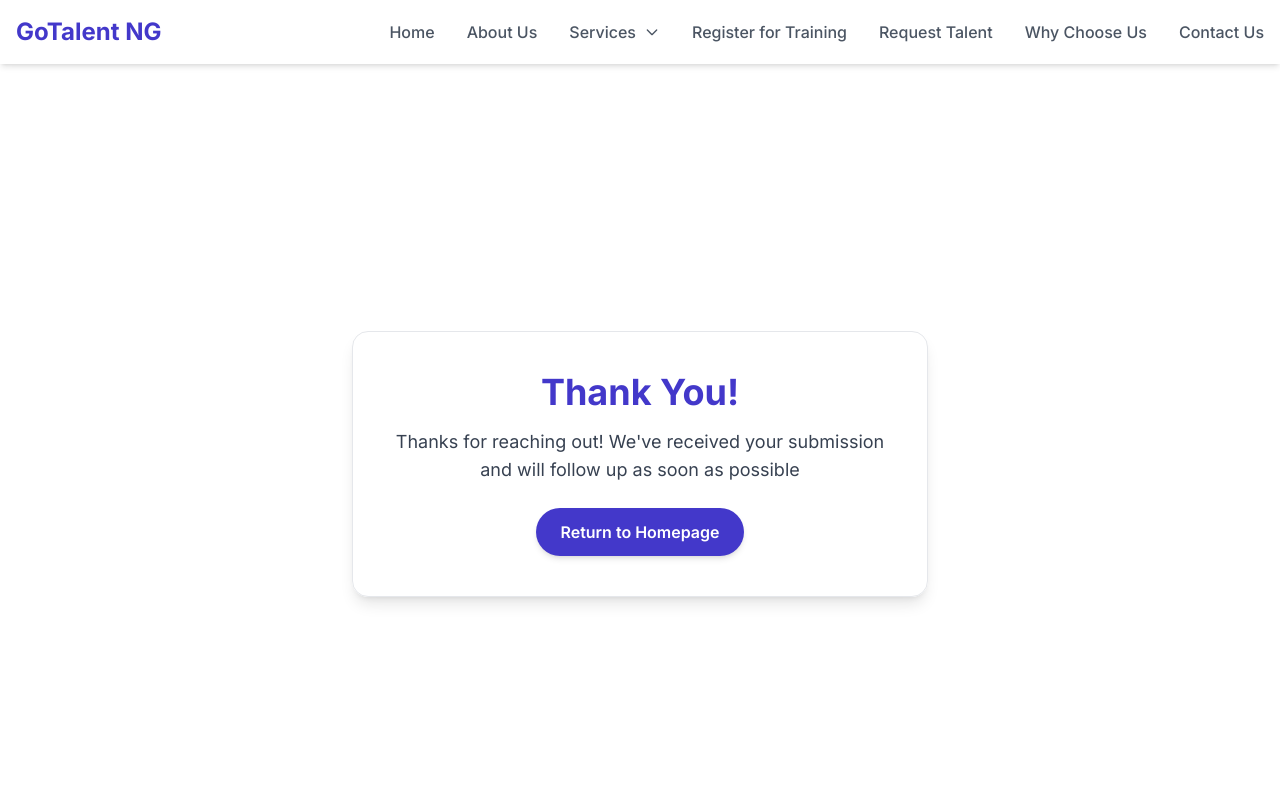
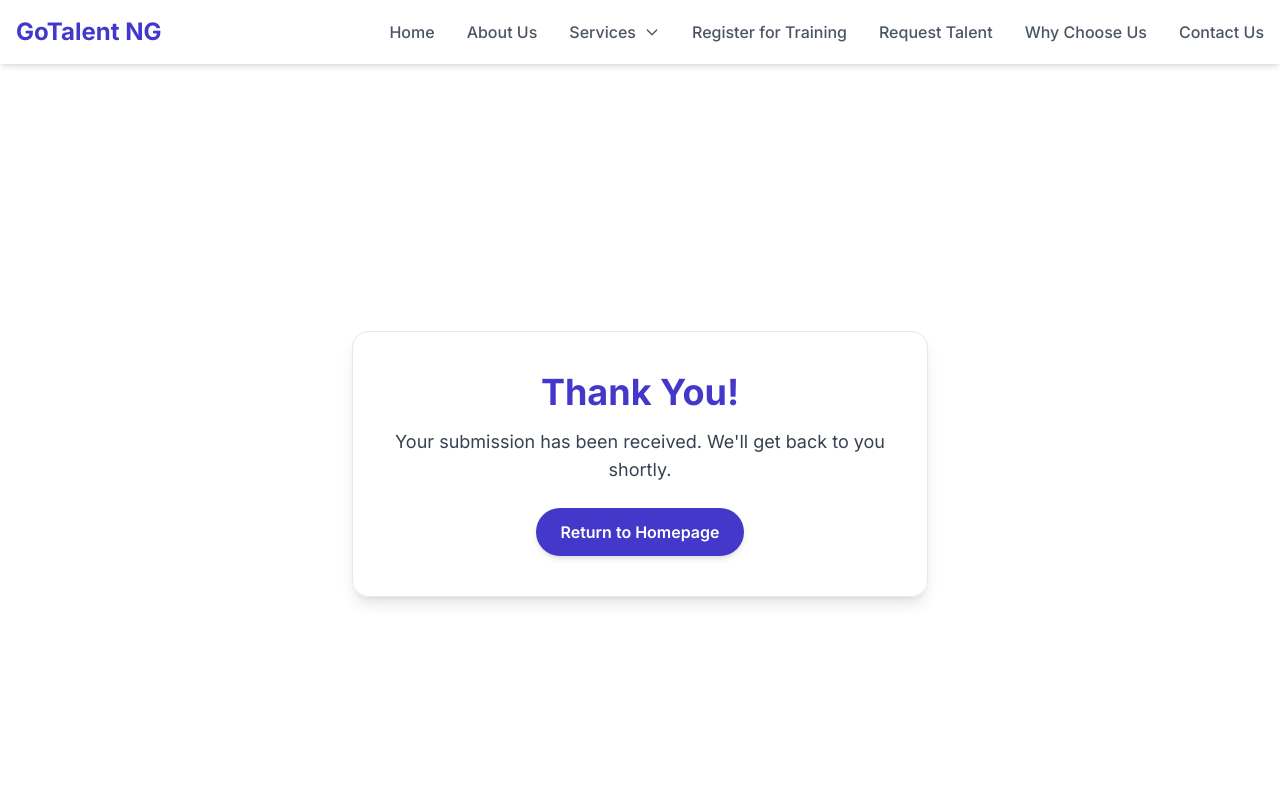
Before and after one commit to A-Melah/gotalentng-web-app, a React (Vite) app: page /thank-you in a window 1280 px wide. Shown: the top 800 px of the page. Built offline with nearby package versions, Linux system fonts and the light colour scheme.

Commit message:
Enhance Thank You page to dynamically display messages based on submitted form type

```diff
--- a/src/pages/ContactUs.jsx
+++ b/src/pages/ContactUs.jsx
@@ -110,7 +110,7 @@ const ContactUs = () => {
                     >
                         {/* Hidden Netlify form fields - MUST be here for Netlify to link submissions */}
                         <input type="hidden" name="form-name" value="contact-us-form" />
-                        {/* <input type="hidden" name="redirect" value="/thank-you" /> */}
+                        <input type="hidden" name="redirect" value="/thank-you?form=contact" />
 
                         {/* Honeypot field - must be hidden from human users */}
                         <p className="hidden">
--- a/src/pages/TalentRequest.jsx
+++ b/src/pages/TalentRequest.jsx
@@ -74,6 +74,7 @@ const TalentRequest = () => {
                     >
                         {/* Hidden Netlify form fields - MUST be here for Netlify to link submissions */}
                         <input type="hidden" name="form-name" value="talent-request-form" />
+                        <input type="hidden" name="redirect" value="/thank-you?form=talent" />
                         {/* Honeypot field - must be hidden from human users */}
                         <p className="hidden">
                             <label>Don’t fill this out if you’re human: <input name="bot-field" /></label>
--- a/src/pages/ThankYou.jsx
+++ b/src/pages/ThankYou.jsx
@@ -1,14 +1,26 @@
 import React from 'react';
-import { Link } from 'react-router-dom';
+import { useLocation, Link } from 'react-router-dom';
 
 const ThankYou = () => {
+  const query = new URLSearchParams(useLocation().search);
+  const formType = query.get('form');
+
+  // Map of formType → message
+  const messages = {
+    contact: "Thanks for reaching out! We'll respond to your inquiry as soon as possible.",
+    training: "Thank you for applying for our training. Our team will contact you with the next steps.",
+    talent: "Thanks for your talent request. Our recruitment team will reach out to you soon.",
+  };
+
+  const message =
+    messages[formType] ||
+    "Your submission has been received. We'll get back to you shortly.";
+
   return (
     <div className="min-h-screen flex flex-col items-center justify-center bg-white px-6 py-16">
       <div className="max-w-xl w-full text-center border border-gray-200 shadow-lg p-10 rounded-2xl">
         <h1 className="text-4xl font-bold text-indigo-700 mb-4">Thank You!</h1>
-        <p className="text-gray-700 text-lg mb-6">
-          Thanks for reaching out! We've received your submission and will follow up as soon as possible
-        </p>
+        <p className="text-gray-700 text-lg mb-6">{message}</p>
         <Link
           to="/"
           className="inline-block bg-indigo-700 text-white px-6 py-3 rounded-full font-semibold shadow-md hover:bg-indigo-800 transition duration-300"
--- a/src/pages/TrainingRegistration.jsx
+++ b/src/pages/TrainingRegistration.jsx
@@ -78,6 +78,7 @@ const TrainingRegistration = () => {
                     >
                         {/* Hidden Netlify form fields - MUST be here for Netlify to link submissions */}
                         <input type="hidden" name="form-name" value="training-registration-form" />
+                        <input type="hidden" name="redirect" value="/thank-you?form=training" />
                         {/* Honeypot field - must be hidden from human users */}
                         <p className="hidden">
                             <label>Don’t fill this out if you’re human: <input name="bot-field" /></label>
```
